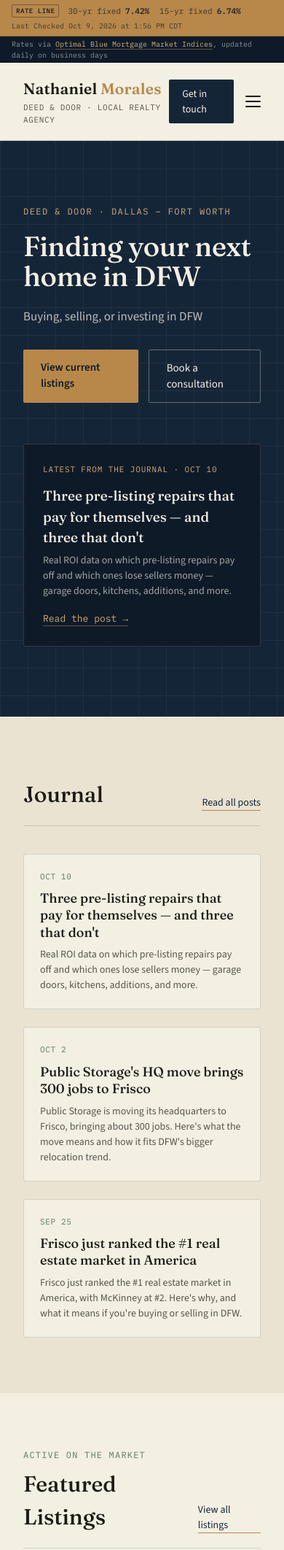
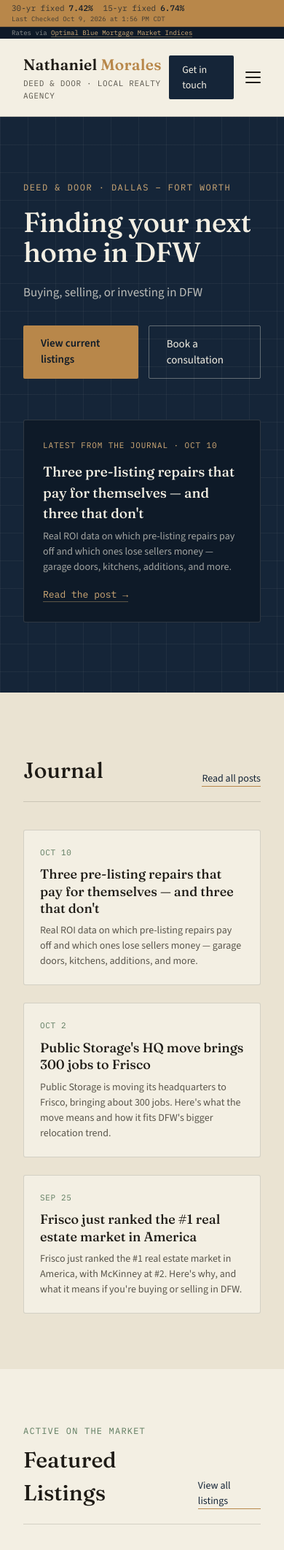
Before and after one commit to nathanielmorales7/deedanddoor, a Jekyll site: the page index.html, which Jekyll copies as it is, in a window 390 px wide, cut to the strip 0-2124 px from the top of the page. Shown: the whole strip at 73% size. Built offline with Jekyll 4.4.1, drawn with Linux system fonts in a browser that asks for light colours.

Commit message:
Shrink rate bar further on mobile
Co-Authored-By: Claude Opus 5.5 <noreply@anthropic.com>
Claude-Session: https://claude.ai/code/session_01F31ZcZYpY7hmcT2Ac86y7u

```diff
--- a/index.html
+++ b/index.html
@@ -15,7 +15,7 @@
 <meta name="description" content="Deed & Door — Nathaniel Morales, Realtor® with Local Realty Agency, serving Dallas–Fort Worth buyers, sellers, and investors.">
 <link rel="preconnect" href="https://fonts.googleapis.com">
 <link href="https://fonts.googleapis.com/css2?family=Fraunces:opsz,wght@9..144,400;9..144,500;9..144,600&family=Source+Sans+3:wght@400;500;600&family=IBM+Plex+Mono:wght@400;500&display=swap" rel="stylesheet">
-<link rel="stylesheet" href="style.css?v=20261011">
+<link rel="stylesheet" href="style.css?v=20261011b">
 <script type="application/ld+json">
 {
   "@context": "https://schema.org",
@@ -58,7 +58,7 @@
     </div>
   </div>
   <div class="ledger-source">
-    <div class="wrap">Rates via <a href="https://fred.stlouisfed.org/series/OBMMIC30YF" target="_blank" rel="noopener">Optimal Blue Mortgage Market Indices</a>, updated daily on business days</div>
+    <div class="wrap">Rates via <a href="https://fred.stlouisfed.org/series/OBMMIC30YF" target="_blank" rel="noopener">Optimal Blue Mortgage Market Indices</a><span class="ledger-source-extra">, updated daily on business days</span></div>
   </div>
 
   <nav>
--- a/style.css
+++ b/style.css
@@ -263,11 +263,12 @@ footer .footer-links a:hover{border-bottom-color:var(--brass-light);}
 
 /* Compact rate bar on mobile */
 @media (max-width:860px){
-  .ledger{font-size:11px;}
-  .ledger-inner{padding:6px 16px;gap:4px 12px;}
-  .ledger-stamp{font-size:9px;padding:1px 5px;}
-  .ledger-rates{gap:4px 14px;}
-  .ledger-updated{margin-left:0;width:100%;font-size:10px;}
-  .ledger-source{font-size:10px;text-align:left;}
-  .ledger-source .wrap{padding:3px 16px;}
+  .ledger{font-size:11px;line-height:1.3;}
+  .ledger-inner{padding:4px 16px;gap:2px 12px;}
+  .ledger-stamp{display:none;}
+  .ledger-rates{gap:2px 14px;}
+  .ledger-updated{margin-left:0;width:100%;font-size:9px;}
+  .ledger-source{font-size:9px;line-height:1.3;text-align:left;}
+  .ledger-source .wrap{padding:2px 16px;}
+  .ledger-source-extra{display:none;}
 }
```
